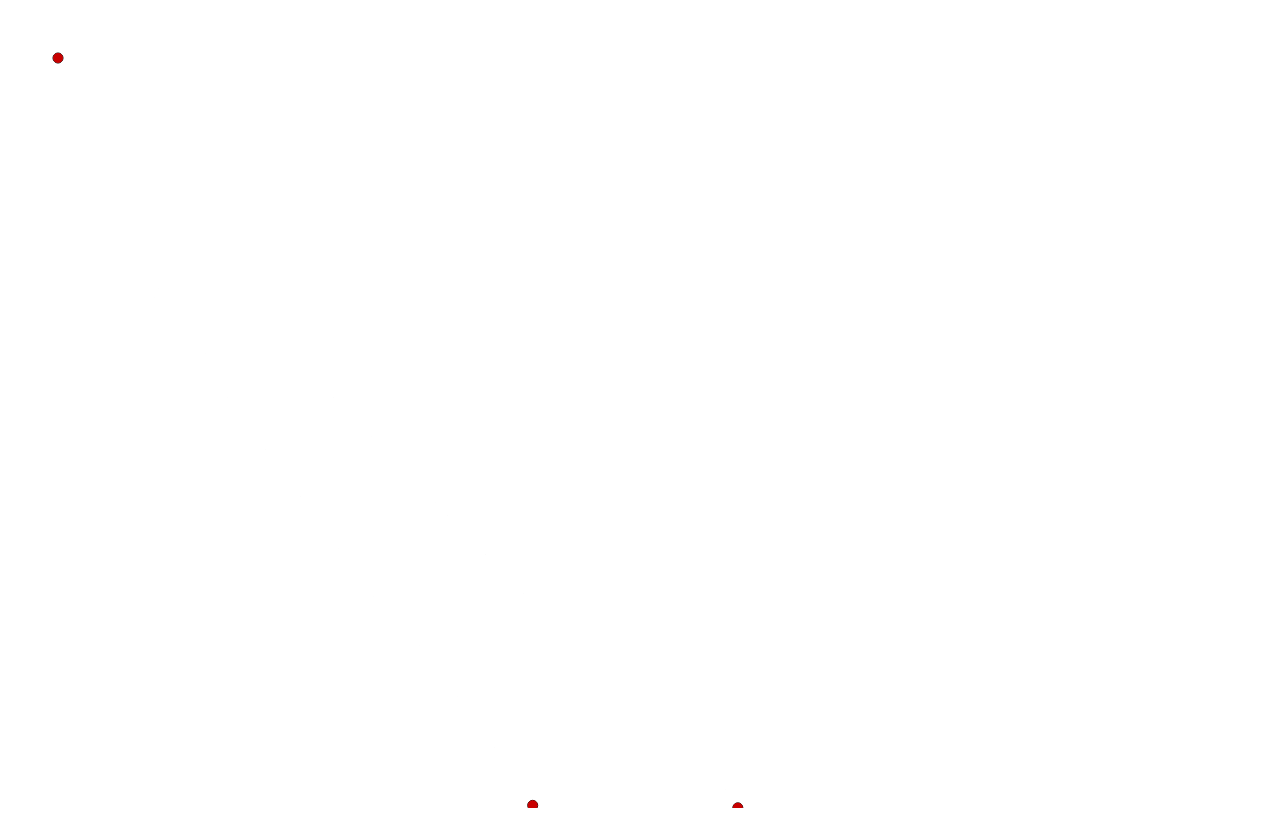
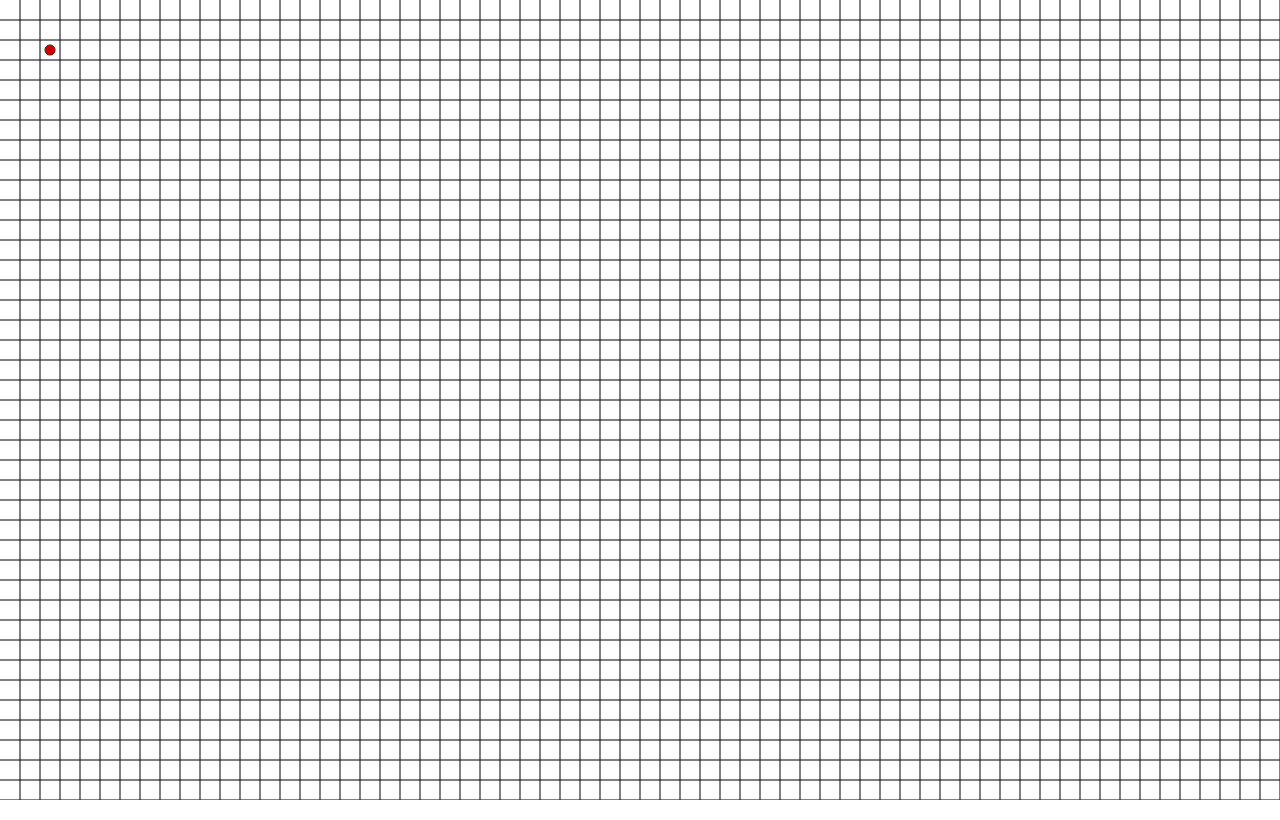
Before and after one commit to nwlunatic/dotMover, a plain HTML site: page index.html in a window 1280 px wide. Drawn offline with Linux system fonts and the light colour scheme.

Commit message:
grid added

```diff
--- /dev/null
+++ b/Dot.js
@@ -0,0 +1,114 @@
+/**
+ * Created with JetBrains WebStorm.
+ * User: lunatic
+ * Date: 5/17/13
+ * Time: 12:15 AM
+ * To change this template use File | Settings | File Templates.
+ */
+
+function Dot(context) {
+    this.x = 50;
+    this.y = 50;
+    this.radius = 5;
+    this.color = "rgb(200,0,0)";
+    if (!context)
+        throw new Error("empty context");
+    this.context = context;
+
+    this.speed = 100;
+
+    this.rho = 0;
+    this.theta = 0;
+
+    this.checkpoints = [];
+    this.nextCheckpoint = null;
+
+    this.prev_x = null;
+    this.prev_y = null;
+
+    this.draw = function () {
+        this.context.fillStyle = this.color;
+        this.context.beginPath();
+        this.context.arc(this.x, this.y, this.radius, 0, Math.PI * 2, true);
+        this.context.stroke();
+        this.context.fill();
+
+        this.prev_x = this.x;
+        this.prev_y = this.y;
+    };
+
+    this.erase = function () {
+        this.context.clearRect(
+            this.prev_x - this.radius - 1,
+            this.prev_y - this.radius - 1,
+            this.radius * 2 + 3,
+            this.radius * 2 + 3
+        );
+    };
+
+    this.recalculate = function () {
+        if (this.checkpoints.length === 0 && this.nextCheckpoint === null)
+            return;
+
+        console.log(this.rho);
+        // we are close enough (x+-1 or y+-1)
+        if (this.rho <= 0) {
+            this.setNextCheckpoint(this.checkpoints.shift());
+        }
+
+        var distance = this.speed / 100;
+        if (distance > this.rho )
+            distance = this.rho;
+
+        this.rho -= distance;
+
+
+        var dx = distance * Math.cos(this.theta);
+        var dy = distance * Math.sin(this.theta);
+
+        this.x += dx;
+        this.y += dy;
+    };
+
+    this.changeDirection = function (position) {
+        var x = position.x - this.x;
+        var y = position.y - this.y;
+
+        if (x > 0 && y >= 0) {
+            this.theta = Math.atan(y / x);
+        } else if (x > 0 && y < 0) {
+            this.theta = Math.atan(y / x) + 2 * Math.PI;
+        } else if (x < 0) {
+            this.theta = Math.atan(y / x) + Math.PI;
+        } else if (x === 0 && y > 0) {
+            this.theta = Math.PI / 2;
+        } else if (x === 0 && y < 0) {
+            this.theta = 3 * Math.PI / 2;
+        } else if (x === 0 && y === 0) {
+            this.theta = 0;
+        } else {
+            throw new Error("Unexpected value of x,y");
+        }
+    };
+
+    this.setNextCheckpoint = function (checkpoint) {
+        if (checkpoint) {
+            this.nextCheckpoint = checkpoint;
+            this.changeDirection(this.nextCheckpoint);
+            console.log(this.nextCheckpoint);
+
+            var dx = this.x - this.nextCheckpoint.x;
+            var dy = this.y - this.nextCheckpoint.y;
+
+            this.rho = Math.sqrt(Math.pow(dx,2) + Math.pow(dy,2));
+        } else {
+            this.nextCheckpoint = null;
+        }
+    };
+
+    this.setDestination = function (destination) {
+        // TODO add collision solver here
+        this.checkpoints.push(destination);
+        this.setNextCheckpoint(this.checkpoints.shift());
+    };
+}
--- /dev/null
+++ b/Grid.js
@@ -0,0 +1,43 @@
+/**
+ * Created with JetBrains WebStorm.
+ * User: lunatic
+ * Date: 5/18/13
+ * Time: 10:03 AM
+ * To change this template use File | Settings | File Templates.
+ */
+
+function Grid(context) {
+    this.step = 20;
+    if (!context)
+        throw new Error("empty context");
+    this.context = context;
+    this.color = "rgb(0,255,0)";
+
+    console.log();
+
+    this.draw = function () {
+        this.context.fillStyle = this.color;
+
+        var width = this.context.canvas.width,
+            height = this.context.canvas.height;
+
+        console.log("drawing grid");
+
+        for (var x = this.step, y = this.context.height; x <= width; x += this.step) {
+            this.context.beginPath();
+            this.context.moveTo(x, 0);
+            this.context.lineTo(x, height);
+            this.context.lineWidth = 1;
+            this.context.stroke();
+        }
+
+        for (var x = this.context.width, y = this.step; y <= height; y += this.step) {
+            this.context.beginPath();
+            this.context.moveTo(0, y);
+            this.context.lineTo(width, y);
+            this.context.lineWidth = 1;
+            this.context.stroke();
+        }
+
+    };
+};
--- a/MoveDot.js
+++ b/MoveDot.js
@@ -6,12 +6,29 @@
  * To change this template use File | Settings | File Templates.
  */
 
-var canvas = document.getElementById("canvas");
+var screen = document.getElementById("screen");
 
-canvas.width = window.innerWidth;
-canvas.height = window.innerHeight;
+var canvases = { charactersCanvas: document.getElementById("characters-layer"),
+    stageCanvas: document.getElementById("stage-layer")
+};
 
-var context = canvas.getContext("2d");
+(function () {
+    function resizeCanvas() {
+        for (var canvas in canvases) {
+            canvases[canvas].width = window.innerWidth;
+            canvases[canvas].height = window.innerHeight;
+            console.log(canvases[canvas].width, canvases[canvas].height);
+        }
+    }
+
+    resizeCanvas();
+    // resize the canvas to fill browser window dynamically
+    window.addEventListener('resize', resizeCanvas, false);
+})();
+
+var contexts = { charactersContext: canvases.charactersCanvas.getContext("2d"),
+    stageContext: canvases.stageCanvas.getContext("2d")
+};
 
 function brezenhamLine(x0, y0, x1, y1) {
     console.log(x0, y0, x1, y1);
@@ -23,7 +40,7 @@ function brezenhamLine(x0, y0, x1, y1) {
 
     var points = [];
     while (true) {
-        points.push({"x":x0,"y":y0});
+        points.push({"x": x0, "y": y0});
 
         if ((x0 == x1) && (y0 == y1)) {
             break;
@@ -41,118 +58,11 @@ function brezenhamLine(x0, y0, x1, y1) {
     return points;
 }
 
-function Dot(context) {
-    this.x = 50;
-    this.y = 50;
-    this.radius = 5;
-    this.color = "rgb(200,0,0)";
-    if (!context)
-        throw new Error("empty context");
-
-    this.speed = 100;
-
-    this.rho = 0;
-    this.theta = 0;
-
-    this.checkpoints = [];
-    this.nextCheckpoint = null;
-
-    this.context = context;
-
-    this.prev_x = null;
-    this.prev_y = null;
-
-    this.draw = function () {
-        this.context.fillStyle = this.color;
-        this.context.beginPath();
-        this.context.arc(this.x, this.y, this.radius, 0, Math.PI * 2, true);
-        this.context.stroke();
-        this.context.fill();
-
-        this.prev_x = this.x;
-        this.prev_y = this.y;
-    };
-
-    this.erase = function () {
-        this.context.clearRect(
-            this.prev_x - this.radius - 1,
-            this.prev_y - this.radius - 1,
-            this.radius * 2 + 3,
-            this.radius * 2 + 3
-        );
-    };
-
-    this.recalculate = function () {
-        if (this.checkpoints.length === 0 && this.nextCheckpoint === null)
-            return;
-
-        console.log(this.rho);
-        // we are close enough (x+-1 or y+-1)
-        if (this.rho <= 0) {
-            this.setNextCheckpoint(this.checkpoints.shift());
-        }
-
-        var distance = this.speed / 100;
-        if (distance > this.rho )
-            distance = this.rho;
-
-        this.rho -= distance;
-
-
-        var dx = distance * Math.cos(this.theta);
-        var dy = distance * Math.sin(this.theta);
-
-        this.x += dx;
-        this.y += dy;
-    };
-
-    this.changeDirection = function (position) {
-        var x = position.x - this.x;
-        var y = position.y - this.y;
-
-        if (x > 0 && y >= 0) {
-            this.theta = Math.atan(y / x);
-        } else if (x > 0 && y < 0) {
-            this.theta = Math.atan(y / x) + 2 * Math.PI;
-        } else if (x < 0) {
-            this.theta = Math.atan(y / x) + Math.PI;
-        } else if (x === 0 && y > 0) {
-            this.theta = Math.PI / 2;
-        } else if (x === 0 && y < 0) {
-            this.theta = 3 * Math.PI / 2;
-        } else if (x === 0 && y === 0) {
-            this.theta = 0;
-        } else {
-            throw new Error("Unexpected value of x,y");
-        }
-    };
-
-    this.setNextCheckpoint = function (checkpoint) {
-        if (checkpoint) {
-            this.nextCheckpoint = checkpoint;
-            this.changeDirection(this.nextCheckpoint);
-            console.log(this.nextCheckpoint);
-
-            var dx = this.x - this.nextCheckpoint.x;
-            var dy = this.y - this.nextCheckpoint.y;
-
-            this.rho = Math.sqrt(Math.pow(dx,2) + Math.pow(dy,2));
-        } else {
-            this.nextCheckpoint = null;
-        }
-    };
-
-    this.setDestination = function (destination) {
-        // TODO add collision solver here
-        this.checkpoints.push(destination);
-        this.setNextCheckpoint(this.checkpoints.shift());
-    };
-}
-
 /* returns coordinates of cursor over canvas element */
 function getCursorPosition(e) {
-    var x;
-    var y;
+    var x, y;
+    var canvas = e.target;
+
     if (e.pageX != undefined && e.pageY != undefined) {
         x = e.pageX;
         y = e.pageY;
@@ -164,31 +74,42 @@ function getCursorPosition(e) {
     x -= canvas.offsetLeft;
     y -= canvas.offsetTop;
 
-    return {"x": x, "y": y};
+    var point = {"x": x, "y": y};
+
+    return point;
+}
+
+function screenOnClick() {
+    for (var canvas in canvases) {
+        canvases[canvas].onclick();
+    }
 }
 
 function canvasOnClick(e) {
     var clickPosition = getCursorPosition(e);
-    //brezenhamLine(dot.x, dot.y, clickPosition.x, clickPosition.y);
     dot.setDestination(clickPosition);
 }
 
-canvas.addEventListener("click", canvasOnClick, false);
+//screen.addEventListener("click", screenOnClick, false);
+canvases.charactersCanvas.addEventListener("click", canvasOnClick, false);
 
-var dot = new Dot(context);
-var dot2 = new Dot(context);
-dot2.y = 100;
-dot2.speed += 1;
-dot2.setDestination({"x": 730, "y": 800});
-var dot3 = new Dot(context);
-dot3.y = 150;
-dot3.speed += 2;
-dot3.setDestination({"x": 600, "y": 900});
+var dot = new Dot(contexts.charactersContext);
+//var dot2 = new Dot(contexts.charactersContext);
+//dot2.y = 100;
+//dot2.speed += 1;
+//dot2.setDestination({"x": 730, "y": 800});
+//var dot3 = new Dot(contexts.charactersContext);
+//dot3.y = 150;
+//dot3.speed += 2;
+//dot3.setDestination({"x": 600, "y": 900});
 
 var objects = [];
 objects.push(dot);
-objects.push(dot2);
-objects.push(dot3);
+//objects.push(dot2);
+//objects.push(dot3);
+
+var grid = new Grid(contexts.stageContext);
+grid.draw();
 
 function draw() {
     for (var i = 0, len = objects.length; i < len; i++) {
@@ -202,9 +123,9 @@ function process() {
         objects[i].recalculate();
 
         if (window.innerWidth < objects[i].x || objects[i].x < 0)
-            objects.splice(i,1);
+            objects.splice(i, 1);
         else if (window.innerHeight < objects[i].y || objects[i].y < 0)
-            objects.splice(i,1);
+            objects.splice(i, 1);
     }
 }
 
--- a/index.html
+++ b/index.html
@@ -2,9 +2,15 @@
 <html>
 <head>
     <title>canvas_test</title>
+    <link rel="stylesheet" type="text/css" href="styles.css"/>
 </head>
 <body>
-    <canvas id="canvas"></canvas>
-    <script src="MoveDot.js"></script>
+<div id="screen">
+    <canvas class="layer" id="characters-layer"></canvas>
+    <canvas class="layer" id="stage-layer"></canvas>
+</div>
+<script src="Dot.js"></script>
+<script src="Grid.js"></script>
+<script src="MoveDot.js"></script>
 </body>
 </html>
--- /dev/null
+++ b/styles.css
@@ -0,0 +1,38 @@
+/* to remove the top and left whitespace */
+* {
+    margin:0;
+    padding:0;
+}
+
+/* just to be sure these are full screen*/
+html, body {
+    width:100%;
+    height:100%;
+}
+
+canvas {
+    display: block;
+}
+
+.layer {
+    width: 100%;
+    height: 100%;
+    position: absolute;
+    top: 0;
+    left: 0;
+}
+
+#screen {
+    width: 100%;
+    height: 100%;
+    position: relative;
+    opacity: 1;
+}
+
+#characters-layer {
+    z-index: 2;
+}
+
+#stage-layer {
+    z-index: 1;
+}
```
Also changed, not shown: Barricade.js (added, +7 -0 lines), Stage.js (added, +7 -0 lines).
